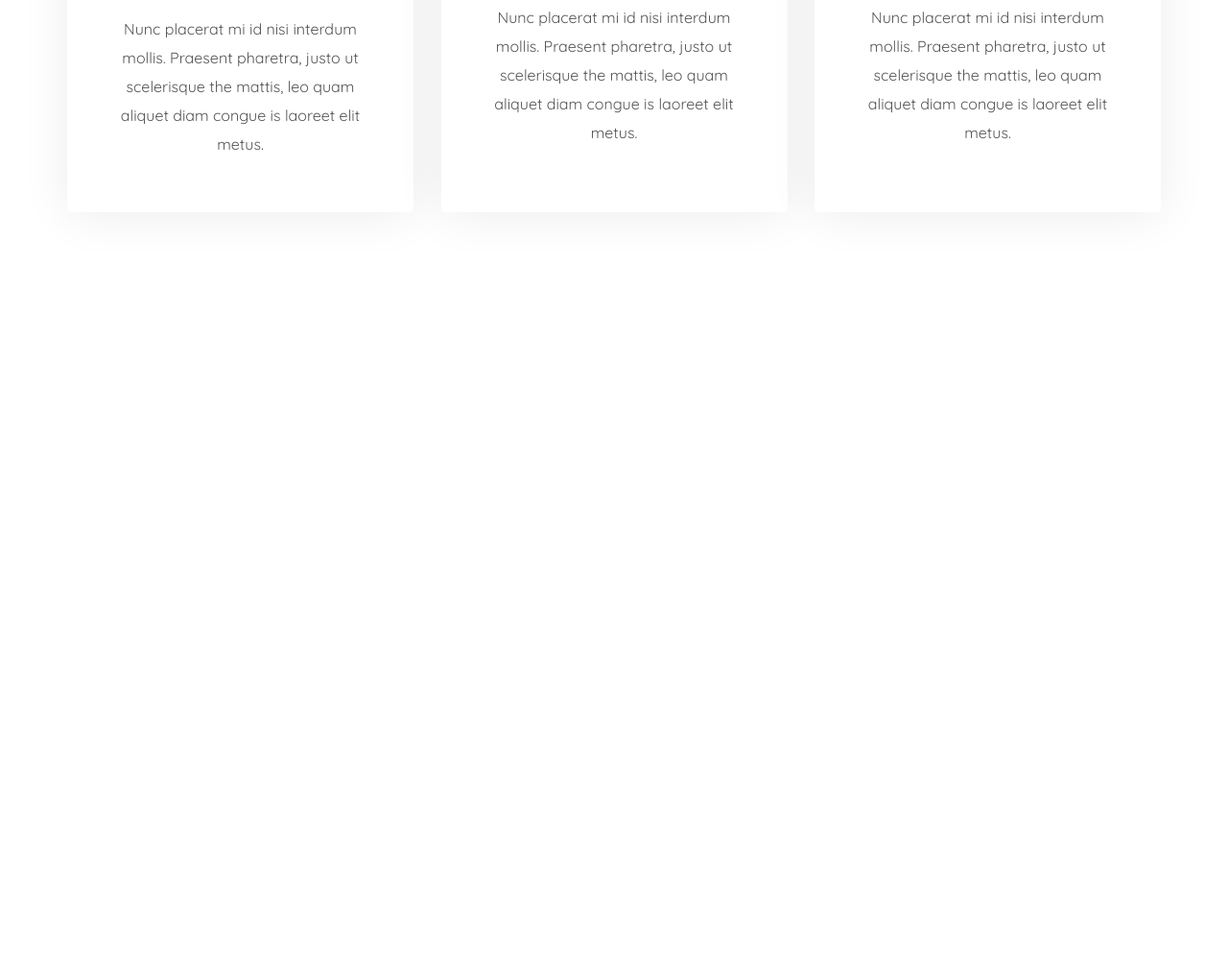
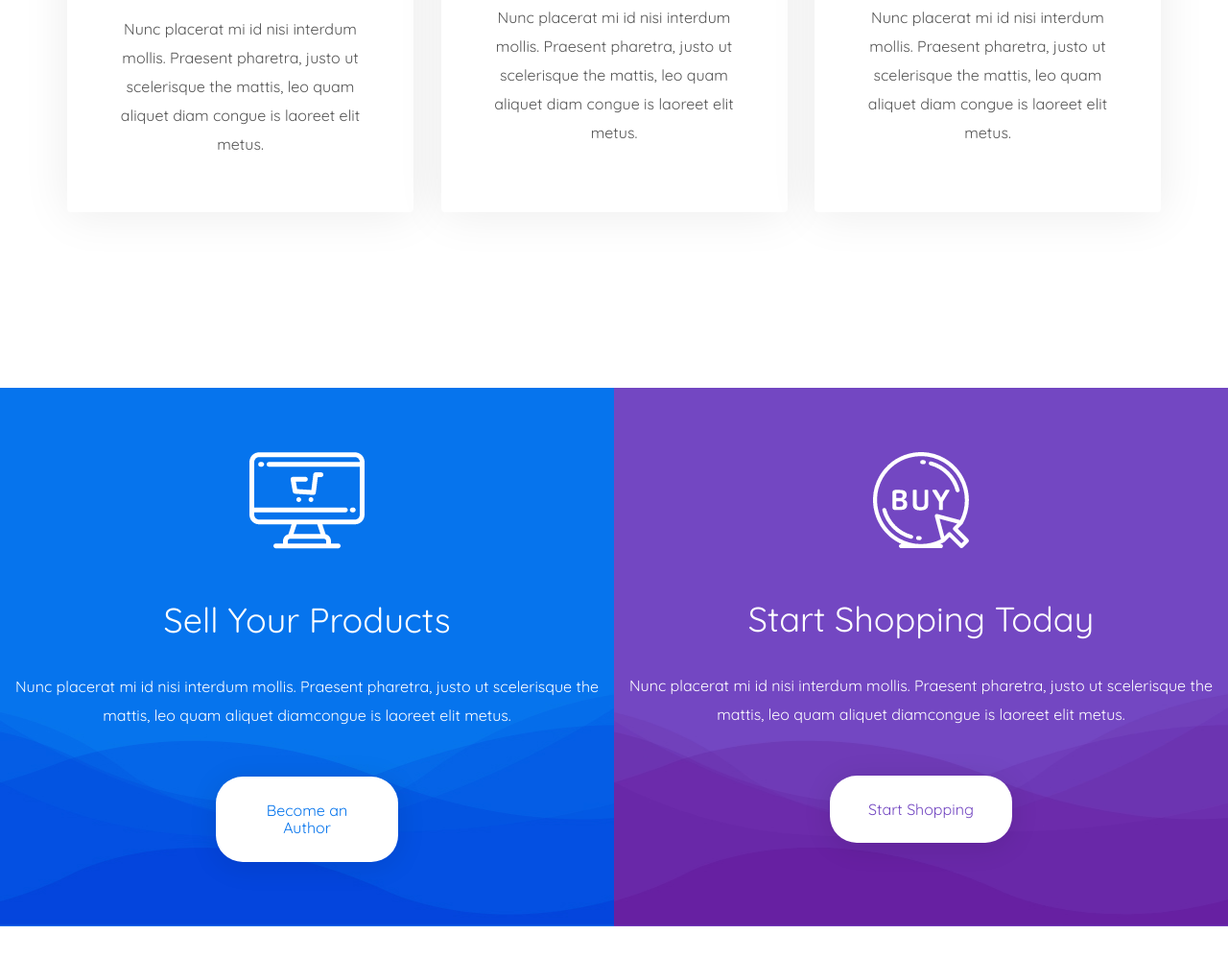
Before and after one commit to demi24/martplace.github.io, a website: page app/index.html in a window 1280 px wide. Shown: the part 6648-7646 px from the top of the page at 96% size. Before the commit the page ends 7019 px from the top, so only its background shows below. Drawn offline with nearby package versions, Linux system fonts and the light colour scheme; files that its build step writes are made by us from their sources.

Commit message:
added sell buy products block

```diff
--- a/app/index.html
+++ b/app/index.html
@@ -691,7 +691,24 @@
     </div>
   </section>
   <!-- end advantages -->
-
+  <section class="start__box">
+    <div class="start__box__inner">
+      <div class="left__box">
+        <img src="img/sell_products.png" alt="">
+        <div class="start__box-title">Sell Your Products</div>
+        <div class="start__box-text">Nunc placerat mi id nisi interdum mollis. Praesent pharetra, justo ut scelerisque
+          the mattis, leo quam aliquet diamcongue is laoreet elit metus.</div>
+        <div class="start__box-btn blue-btn"><a href="#">Become an Author</a></div>
+      </div>
+<div class="right__box">
+  <img src="img/buy_products.png" alt="">
+        <div class="start__box-title">Start Shopping Today</div>
+        <div class="start__box-text">Nunc placerat mi id nisi interdum mollis. Praesent pharetra, justo ut scelerisque
+          the mattis, leo quam aliquet diamcongue is laoreet elit metus.</div>
+        <div class="start__box-btn purple-btn"><a href="#">Start Shopping</a></div>
+      </div>
+    </div>
+  </section>
   <script src="https://ajax.googleapis.com/ajax/libs/jquery/3.4.1/jquery.min.js"></script>
   <script src="js/libs.min.js"></script>
   <script src="js/main.js"></script>
--- a/app/scss/style.scss
+++ b/app/scss/style.scss
@@ -663,3 +663,62 @@ select {
   font-size: 16px;
 }
 //end advantages
+.start__box__inner {
+  display: flex;
+  justify-content: start;
+}
+.left__box,
+.right__box {
+  width: 100%;
+  background-image: url(../img/left-box-bg.jpg);
+  background-repeat: no-repeat;
+  background-position: center;
+  min-height: 561px;
+  text-align: center;
+  color: #fff;
+  padding: 100px 0;
+  img {
+    margin-bottom: 49px;
+  }
+}
+.right__box {
+  background-image: url(../img/right-box-bg.jpg);
+}
+.right__box-text,
+.left__box-text {
+  font-size: 16px;
+  line-height: 30px;
+  margin-bottom: 59px;
+  max-width: 561px;
+  display: inline-block;
+  text-align: center;
+}
+.start__box-title {
+  font-size: 36px;
+  margin-bottom: 34px;
+}
+.start__box-text {
+  font-size: 16px;
+  line-height: 30px;
+  margin-bottom: 49px;
+}
+
+.start__box-btn {
+  box-shadow: 0 4px 30px rgba(0, 0, 0, 0.1);
+  border-radius: 28px;
+  background-color: #ffffff;
+  max-width: 190px;
+  margin: 0 auto;
+}
+.purple-btn a {
+    color: #7347c1;
+    font-size: 16px;
+    padding: 26px;
+    text-align: center;
+}
+.blue-btn a{
+  color: #0674ec;
+  font-size: 16px;
+  padding: 26px;
+  text-align: center;
+}
```
Also changed, not shown: app/img/buy_products.png (added), app/img/left-box-bg.jpg (added), app/img/right-box-bg.jpg (added), app/img/sell_products.png (added).
